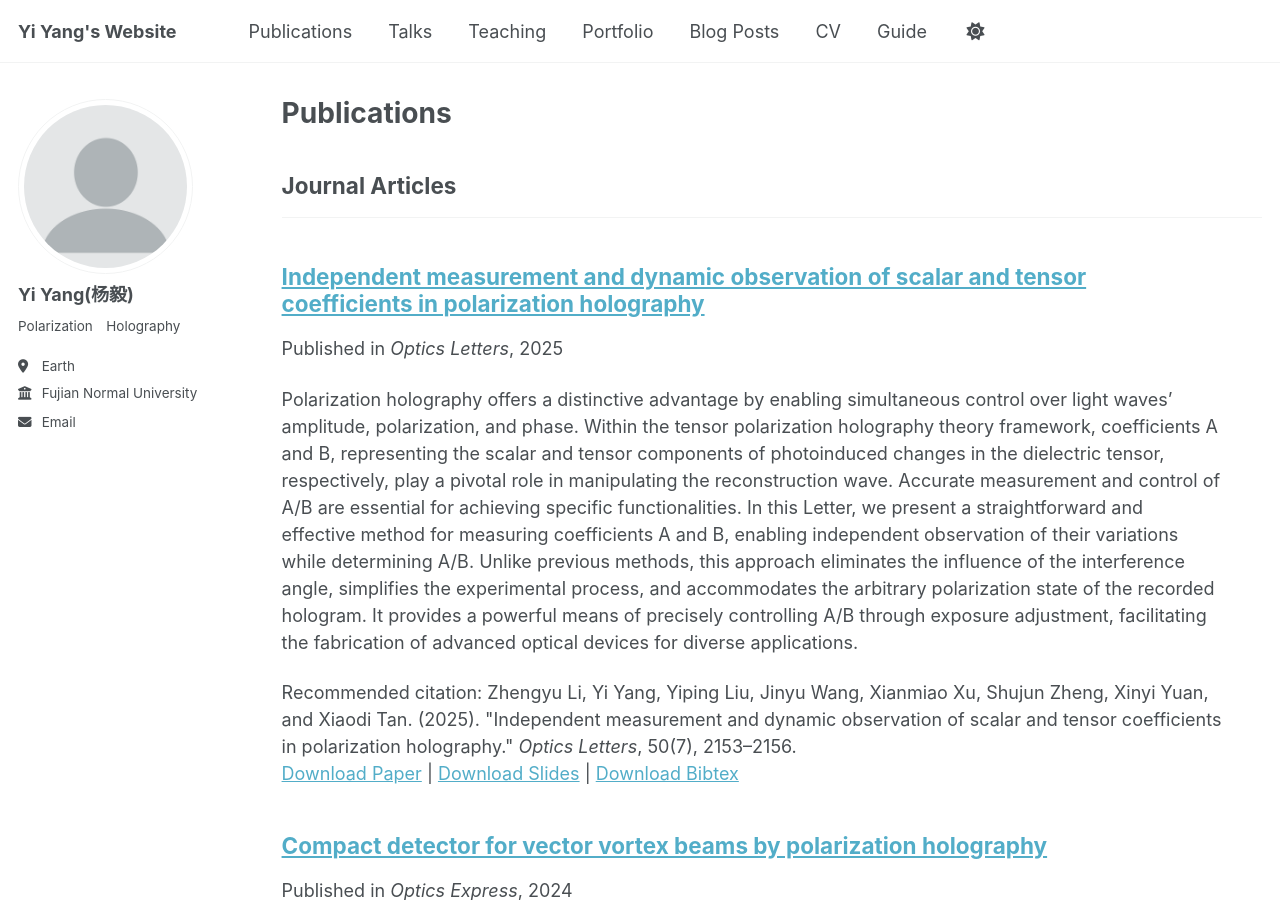
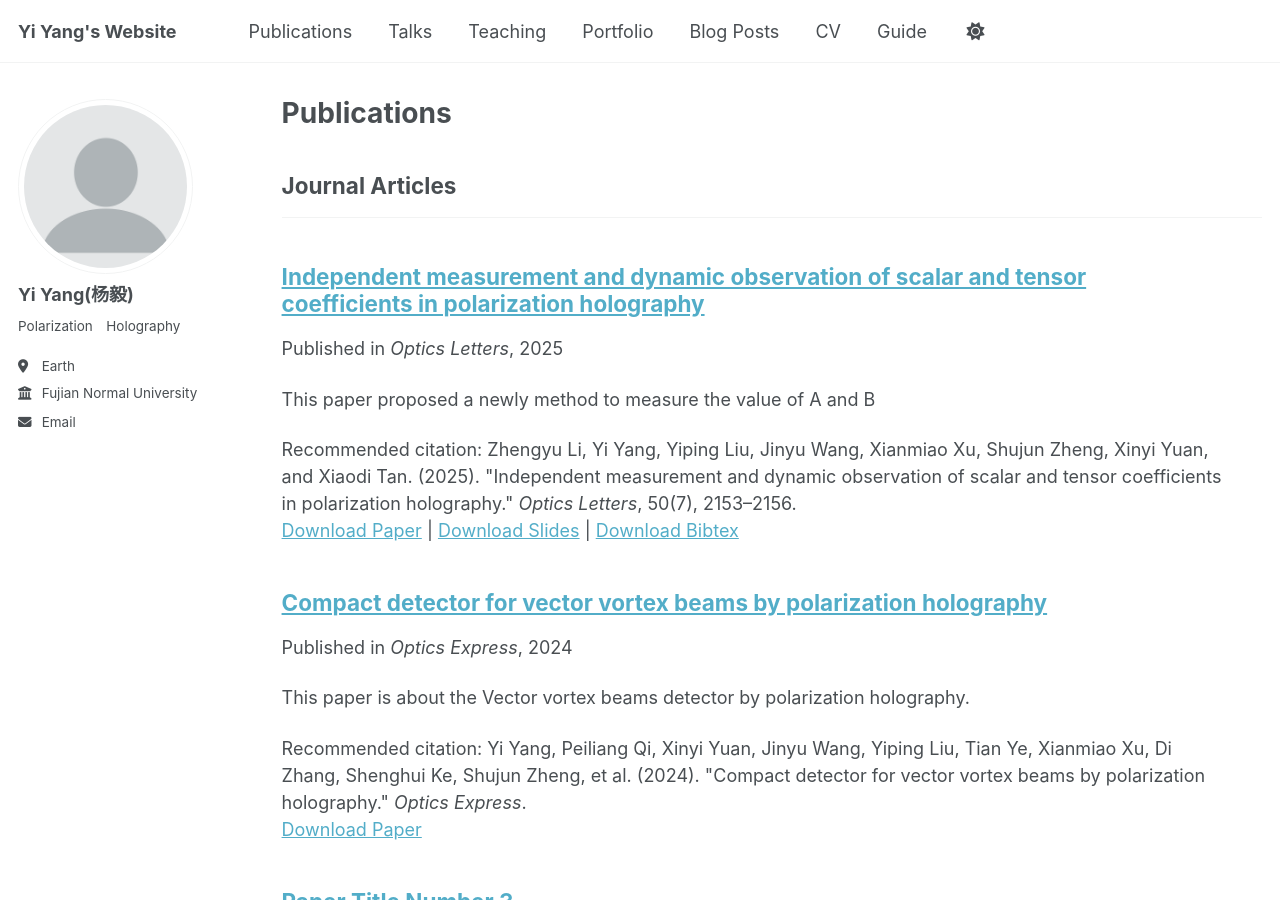
Before and after one commit to yiyang-opt/yiyang-opt.github.io, a Jekyll site: the page built from _pages/publications.html, in a window 1280 px wide and 900 px high. Built offline with Jekyll 4.4.1, drawn with Linux system fonts in a browser that asks for light colours.

Commit message:
Update 2025-04-01-Optics Letter.md

```diff
--- a/_publications/2025-04-01-Optics Letter.md
+++ b/_publications/2025-04-01-Optics Letter.md
@@ -3,7 +3,7 @@ title: "Independent measurement and dynamic observation of scalar and tensor coe
 collection: publications
 category: manuscripts
 permalink: /publication/2025-04-01-independent-measurement-and-dynamic-observation-of-scalar-and-tensor-coefficients-in-polarization-holography
-excerpt: 'Polarization holography offers a distinctive advantage by enabling simultaneous control over light waves’ amplitude, polarization, and phase. Within the tensor polarization holography theory framework, coefficients A and B, representing the scalar and tensor components of photoinduced changes in the dielectric tensor, respectively, play a pivotal role in manipulating the reconstruction wave. Accurate measurement and control of A/B are essential for achieving specific functionalities. In this Letter, we present a straightforward and effective method for measuring coefficients A and B, enabling independent observation of their variations while determining A/B. Unlike previous methods, this approach eliminates the influence of the interference angle, simplifies the experimental process, and accommodates the arbitrary polarization state of the recorded hologram. It provides a powerful means of precisely controlling A/B through exposure adjustment, facilitating the fabrication of advanced optical devices for diverse applications.'
+excerpt: 'This paper proposed a newly method to measure the value of A and B'
 date: 2025-03-17
 venue: 'Optics Letters'
 slidesurl: ''
```
Also changed, not shown: other parts of _publications/2025-04-01-Optics Letter.md (+2 -0 lines).
